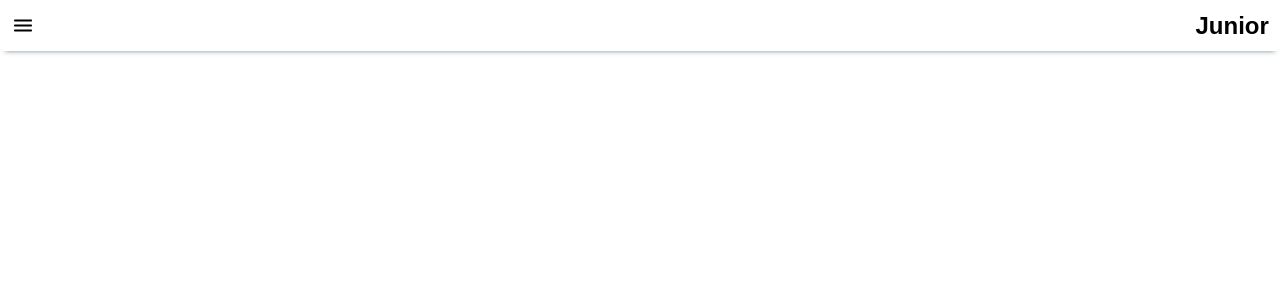
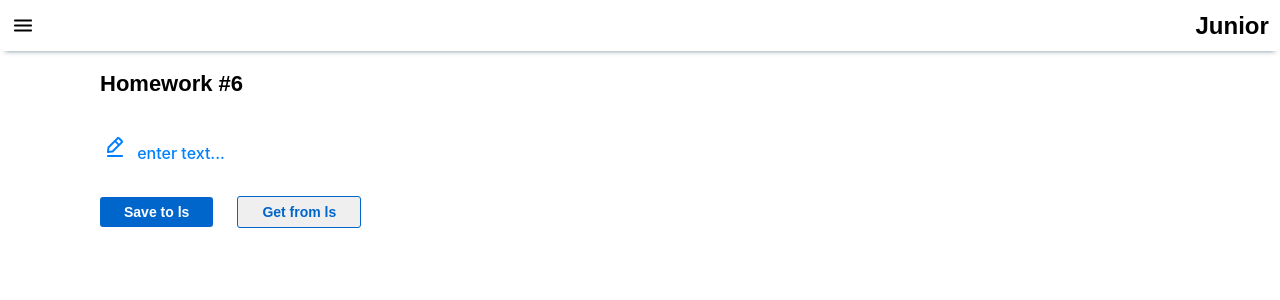
Before and after one commit to danila-beep/auto-hw, a React (Create React App) app: page /#/junior in a window 1280 px wide. Shown: the top 300 px of the page. Built offline with nearby package versions, Linux system fonts and the light colour scheme.

Commit message:
HW 6 (DONE)

```diff
--- a/src/s2-homeworks/hw05/pages/Junior.tsx
+++ b/src/s2-homeworks/hw05/pages/Junior.tsx
@@ -1,4 +1,5 @@
 import React from 'react'
+import HW6 from "../../hw06/HW6";
 // import HW6 from '../../hw06/HW6'
 // import HW7 from '../../hw07/HW7'
 // import HW8 from '../../hw08/HW8'
@@ -7,7 +8,7 @@ import React from 'react'
 function Junior() {
     return (
         <div id={'hw5-page-junior'}>
-            {/*<HW6 />*/}
+            <HW6 />
             {/*<HW7 />*/}
             {/*<HW8 />*/}
             {/*<HW9 />*/}
--- a/src/s2-homeworks/hw06/HW6.module.css
+++ b/src/s2-homeworks/hw06/HW6.module.css
@@ -1,5 +1,13 @@
 .buttonsContainer {
+    padding-left: 0;
+    margin-top: 30px;
+
+}
+
+.buttonsContainer > Button:last-child {
+    margin-left: 24px;
 }
 
 .editableSpanContainer {
+    padding-left: 0;
 }
--- a/src/s2-homeworks/hw06/HW6.tsx
+++ b/src/s2-homeworks/hw06/HW6.tsx
@@ -19,7 +19,7 @@ const HW6 = () => {
     }
     const restore = () => {
         // делают студенты
-
+        setValue(restoreState<string>("hw6-editable-span-value", ""))
     }
 
     return (
--- a/src/s2-homeworks/hw06/common/c4-SuperEditableSpan/SuperEditableSpan.module.css
+++ b/src/s2-homeworks/hw06/common/c4-SuperEditableSpan/SuperEditableSpan.module.css
@@ -1,11 +1,20 @@
 .spanBlock {
+    padding: 0.2rem;
 }
 
 .span {
+    padding-left: 10px;
+    font-weight: 500;
+    font-size: 16px;
+    line-height: 20px;
+    color: #0080FF;
 }
 
 .input {
+    padding-left: 24px;
 }
 
 .pen {
+    padding: 0;
+    margin: 0 auto;
 }
--- a/src/s2-homeworks/hw06/common/c4-SuperEditableSpan/SuperEditableSpan.tsx
+++ b/src/s2-homeworks/hw06/common/c4-SuperEditableSpan/SuperEditableSpan.tsx
@@ -42,20 +42,20 @@ const SuperEditableSpan: React.FC<SuperEditableSpanType> = (
 
     const onEnterCallback = () => {
         // выключить editMode при нажатии Enter // делают студенты
-
         onEnter?.()
+        setEditMode(true)
     }
     const onBlurCallback = (e: React.FocusEvent<HTMLInputElement>) => {
         // выключить editMode при нажатии за пределами инпута // делают студенты
-
         onBlur?.(e)
+        setEditMode(false)
     }
     const onDoubleClickCallBack = (
         e: React.MouseEvent<HTMLSpanElement, MouseEvent>
     ) => {
         // включить editMode при двойном клике // делают студенты
-
         onDoubleClick?.(e)
+        setEditMode(true)
     }
 
     const spanClassName = s.span
```
